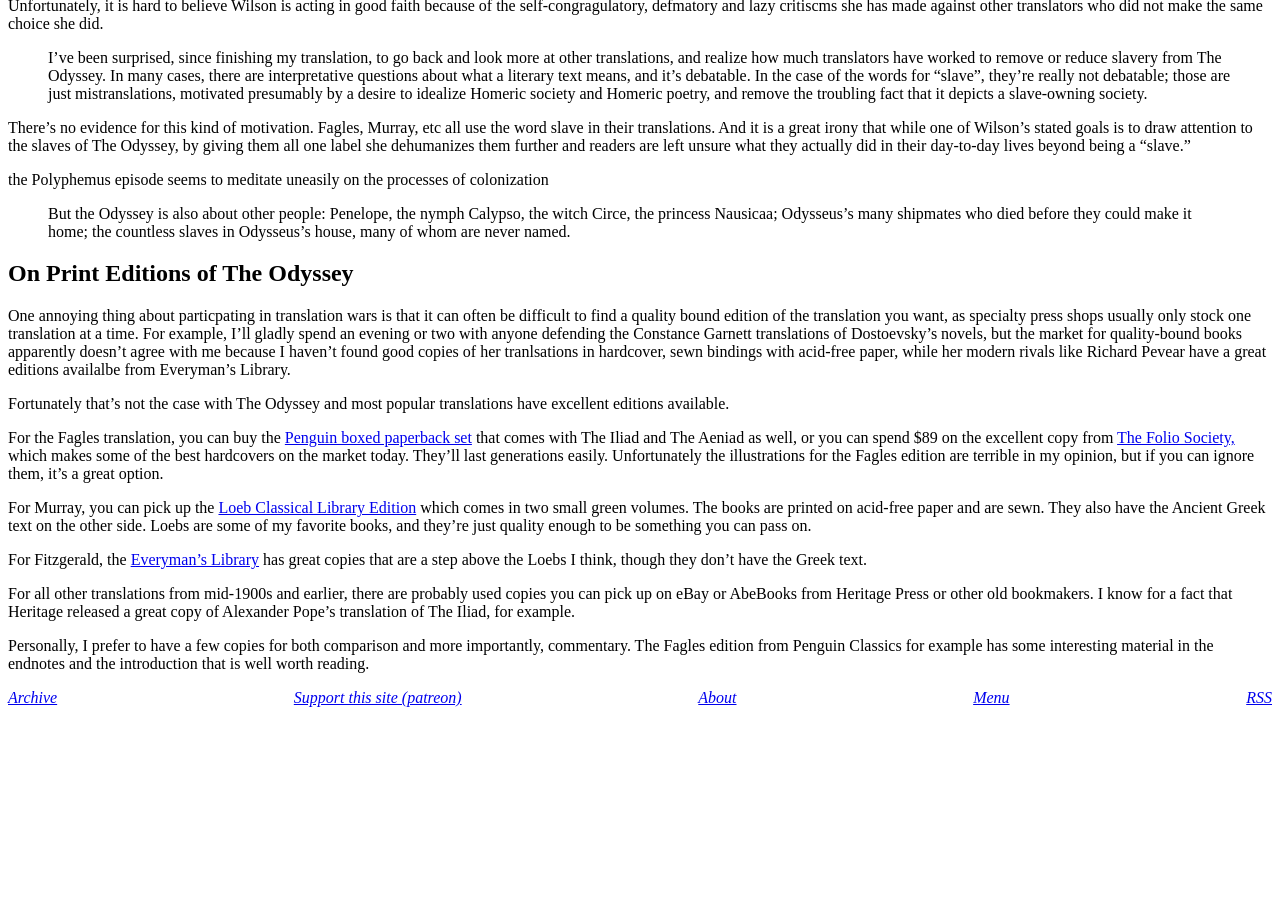
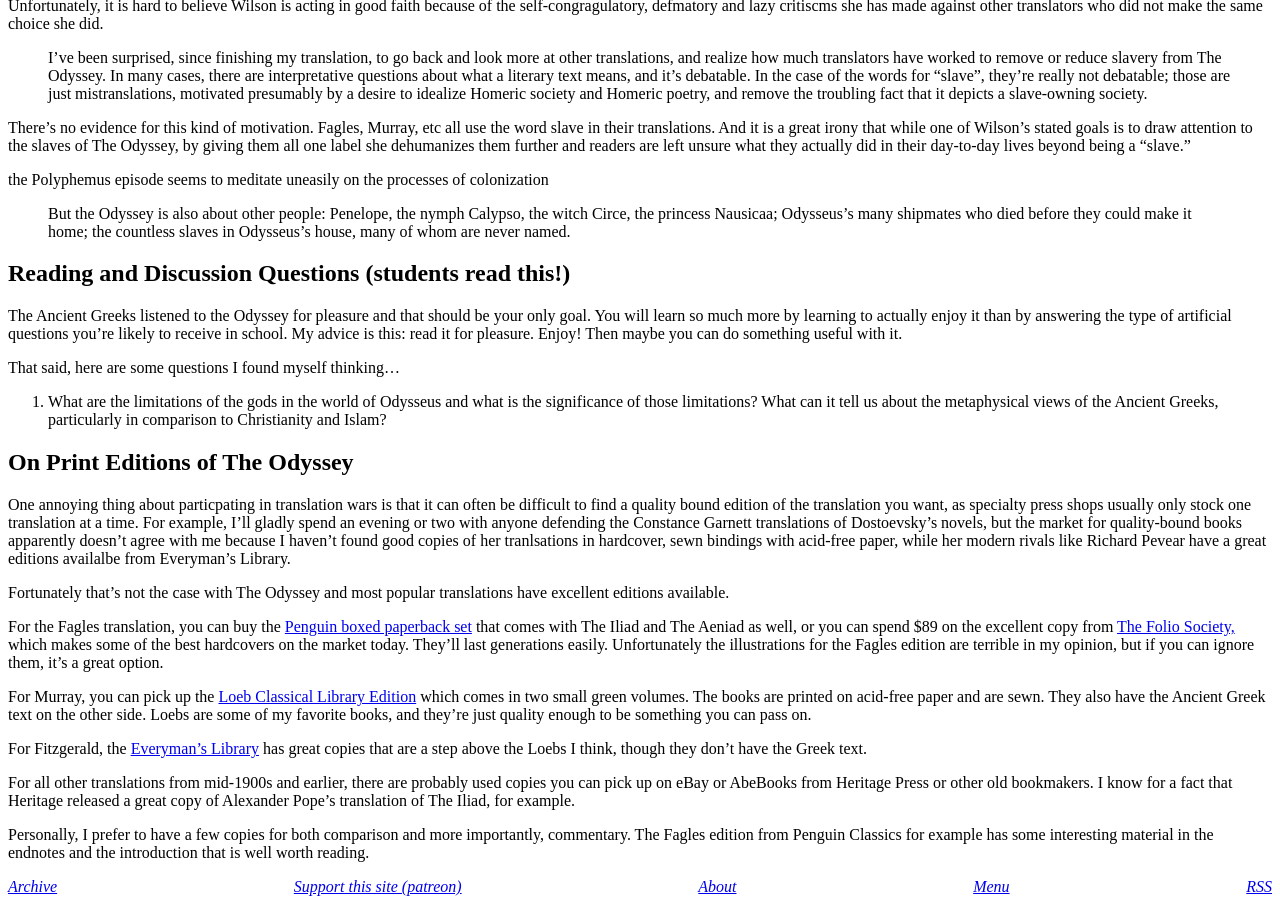
Before and after one commit to derykmakgill/website, a Jekyll site: the page built from odyssey.md, in a window 1280 px wide and 900 px high, scrolled down 2054 px. Built offline with Jekyll 4.4.1, drawn with Linux system fonts in a browser that asks for light colours; before the commit the page ends 2777 px from its top, so only the background shows below that.

Commit message:
Update odyssey.md

```diff
--- a/odyssey.md
+++ b/odyssey.md
@@ -110,6 +110,15 @@ the Polyphemus episode seems to meditate uneasily on the processes of colonizati
 
 >But the Odyssey is also about other people: Penelope, the nymph Calypso, the witch Circe, the princess Nausicaa; Odysseus’s many shipmates who died before they could make it home; the countless slaves in Odysseus’s house, many of whom are never named.
 
+## Reading and Discussion Questions (students read this!)
+
+The Ancient Greeks listened to the Odyssey for pleasure and that should be your only goal. You will learn so much more by learning to actually enjoy it than by answering the type of artificial questions you're likely to receive in school. My advice is this: read it for pleasure. Enjoy! Then maybe you can do something useful with it.
+
+That said, here are some questions I found myself thinking...
+
+1. What are the limitations of the gods in the world of Odysseus and what is the significance of those limitations? What can it tell us about the metaphysical views of the Ancient Greeks, particularly in comparison to Christianity and Islam?
+
+
 ## On Print Editions of The Odyssey
 
 One annoying thing about particpating in translation wars is that it can often be difficult to find a quality bound edition of the translation you want, as specialty press shops usually only stock one translation at a time. For example, I'll gladly spend an evening or two with anyone defending the Constance Garnett translations of Dostoevsky's novels, but the market for quality-bound books apparently doesn't agree with me because I haven't found good copies of her tranlsations in hardcover, sewn bindings with acid-free paper, while her modern rivals like Richard Pevear have a great editions availalbe from Everyman's Library.
```
